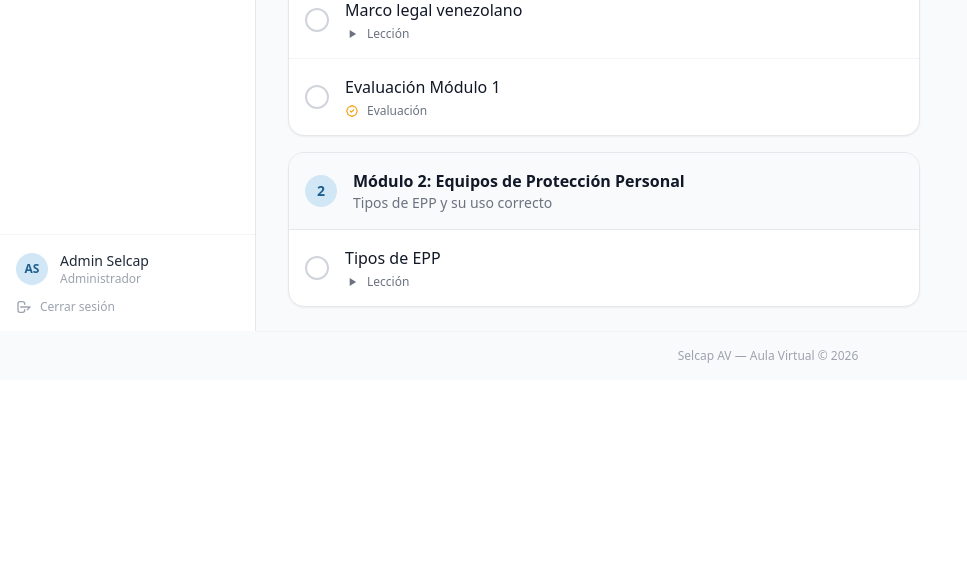
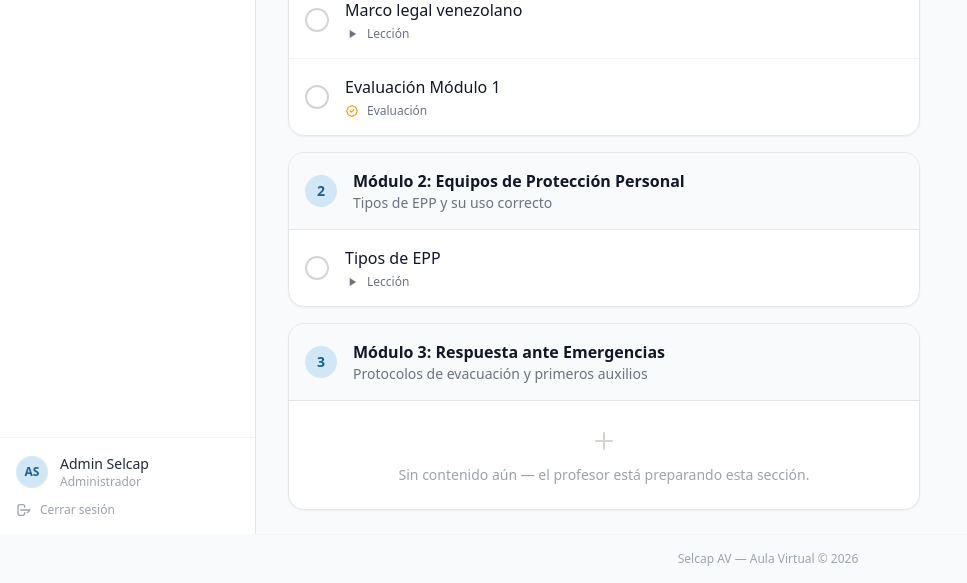
Before and after one commit to Toyoenohio/selcap_php, a PHP site: page /curso.php?id=1 in a window 1280 px wide. Shown: the part 847-1430 px from the top of the page, without its empty margins (0-967 px from the left). Before the commit the page ends 1210 px from the top, so only its background shows below. Run offline with PHP 8.4, Linux system fonts and the light colour scheme; a user stored in the database is signed in; data comes from the database, SQL or seed files in the repository; tables that the repository leaves empty hold one stand-in row (values such as "Sample post"); some libraries are stand-ins or nearby versions.

Commit message:
fix: mostrar secciones vacías con estado 'Sin contenido aún'

```diff
--- a/curso.php
+++ b/curso.php
@@ -160,7 +160,6 @@ require __DIR__ . '/includes/header.php';
       <?php foreach ($sections as $secIdx => $sec):
         $lessons = $lessonsBySection[$sec['id']] ?? [];
         $evals = $evalsBySection[$sec['id']] ?? [];
-        if (empty($lessons) && empty($evals)) continue;
       ?>
         <div class="bg-white rounded-2xl shadow-sm border border-neutral-200 overflow-hidden">
           <!-- Section header -->
@@ -201,6 +200,12 @@ require __DIR__ . '/includes/header.php';
 
           <!-- Lessons + Evaluations -->
           <div class="flex flex-col divide-y divide-neutral-100">
+            <?php if (empty($lessons) && empty($evals)): ?>
+              <div class="p-6 text-center text-sm text-neutral-400">
+                <svg class="w-8 h-8 mx-auto mb-2 text-neutral-300" fill="none" viewBox="0 0 24 24" stroke="currentColor"><path stroke-linecap="round" stroke-linejoin="round" stroke-width="1.5" d="M12 6v6m0 0v6m0-6h6m-6 0H6"/></svg>
+                Sin contenido aún — el profesor está preparando esta sección.
+              </div>
+            <?php endif; ?>
             <?php foreach ($lessons as $l):
               $isDone = isset($completedIds[$l['id']]);
             ?>
```
